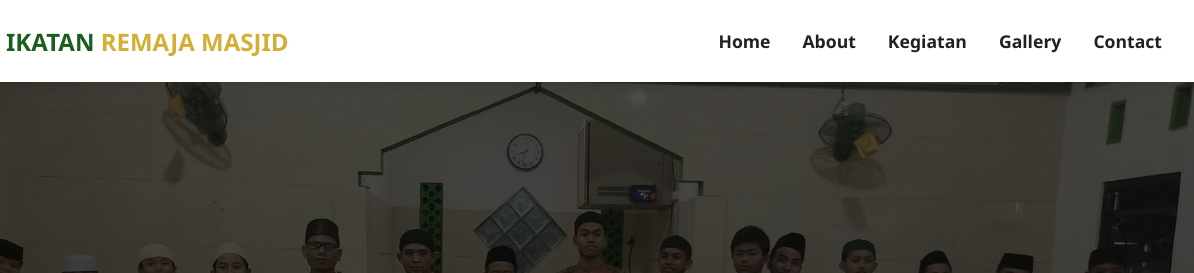
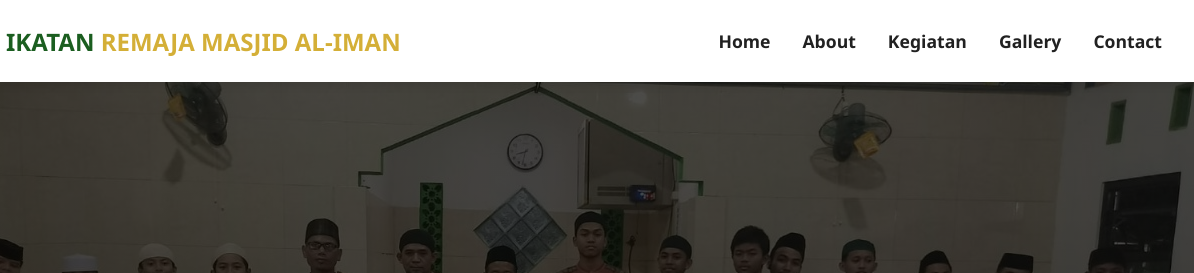
Before and after one commit to Mgna2/IKATAN-REMAJA-MASJID, a plain HTML site: page index.html in a window 1280 px wide. Shown: the top 273 px of the page, 86-1280 px from the left. Drawn offline with Linux system fonts and the light colour scheme.

Commit message:
index.html

```diff
--- a/index.html
+++ b/index.html
@@ -14,7 +14,7 @@
         <div class="header-container">
             <div class="logo">
                 <img src="logo1.png" alt="IRMAS Logo">
-                <h1>IKATAN <span>REMAJA MASJID</span></h1>
+                <h1>IKATAN <span>REMAJA MASJID AL-IMAN</span></h1>
             </div>
             <div class="mobile-toggle">
                 <i class="fas fa-bars"></i>
```
